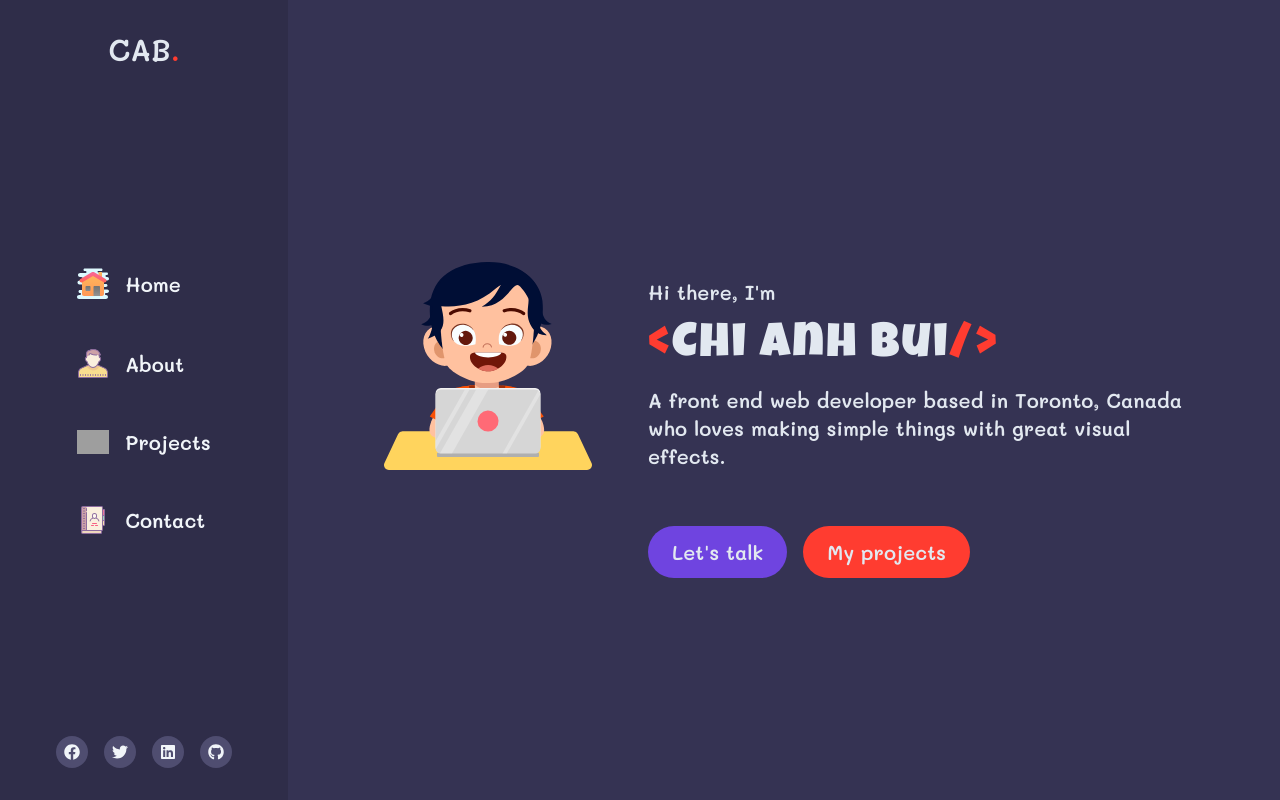
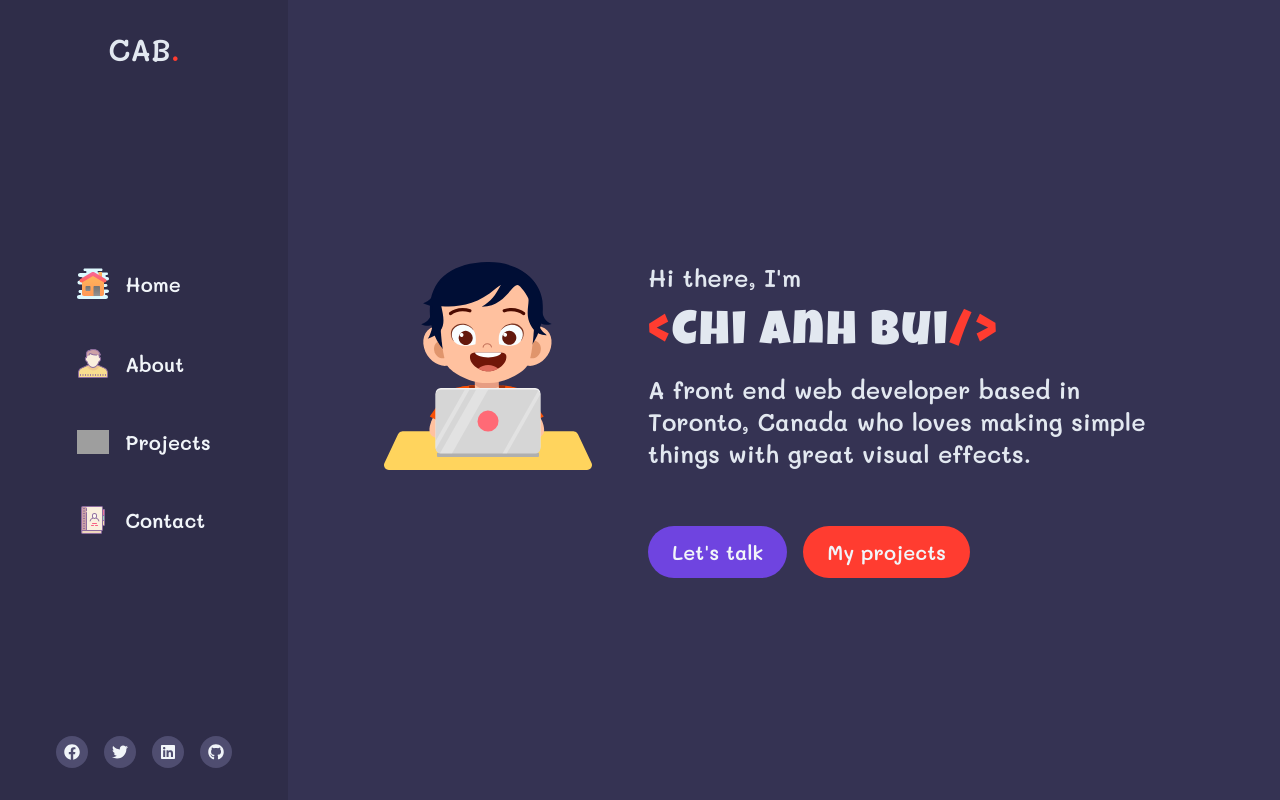
Before and after one commit to chrisvn188/my-portfolio-v2, a React (Create React App) app: page / in a window 1280 px wide. Shown: the top 800 px of the page. Built offline with nearby package versions, Linux system fonts and the light colour scheme; grey boxes are pictures that could not be loaded; the HTML template or start-up script is replaced by a standard one.

Commit message:
Reuse Link component

```diff
--- a/package.json
+++ b/package.json
@@ -10,6 +10,7 @@
     "react": "^18.0.0",
     "react-dom": "^18.0.0",
     "react-icons": "^4.3.1",
+    "react-router-dom": "^6.3.0",
     "react-scripts": "5.0.0",
     "web-vitals": "^2.1.4"
   },
--- a/src/App.js
+++ b/src/App.js
@@ -1,7 +1,7 @@
 import React, { useState } from 'react';
 import Home from './pages/home/Home';
 import About from './pages/about/About';
-import Projects from './pages/projects/Projects.js';
+import Projects from './pages/projects/Projects';
 import Contact from './pages/contact/Contact';
 import Header from './components/header/Header';
 import Footer from './components/footer/Footer';
@@ -15,12 +15,12 @@ const App = () => {
   function handleShowNav(e) {
     if (e.currentTarget.nodeName.toLowerCase() === 'a') {
       e.preventDefault();
-      setIsMobileNavShown(prevState => !prevState);
       window.scrollTo({
         left: 0,
         top: document.getElementById(e.currentTarget.dataset.tab).offsetTop,
         behavior: 'smooth',
       });
+      setIsMobileNavShown(prevState => !prevState);
     } else {
       setIsMobileNavShown(prevState => !prevState);
     }
--- a/src/components/shared/form/Form.js
+++ b/src/components/shared/form/Form.js
@@ -0,0 +1,46 @@
+import React from 'react';
+import FormInput from './formInput/FormInput';
+import TextArea from './textArea/TextArea';
+import Button from '../button/Button';
+
+const Form = ({ handleChange, handleSubmit, formValues, formErrors }) => {
+  return (
+    <form
+      className='max-w-[40rem] gap-6 mt-20 space-y-6 mx-auto'
+      onSubmit={handleSubmit}>
+      <FormInput
+        name='name'
+        onChange={handleChange}
+        placeholder='Your name'
+        value={formValues.name}
+        errorMessage={formErrors.name}
+      />
+      <FormInput
+        name='email'
+        onChange={handleChange}
+        placeholder='Email Address'
+        value={formValues.email}
+        errorMessage={formErrors.email}
+      />
+      <FormInput
+        name='subject'
+        onChange={handleChange}
+        placeholder='Subject'
+        value={formValues.subject}
+        errorMessage={formErrors.subject}
+      />
+      <TextArea
+        name='message'
+        onChange={handleChange}
+        placeholder='Message'
+        value={formValues.message}
+        cols='30'
+        rows='8'
+        errorMessage={formErrors.message}
+      />
+      <Button type='submit'>Send</Button>
+    </form>
+  );
+};
+
+export default Form;
--- a/src/pages/about/About.js
+++ b/src/pages/about/About.js
@@ -41,7 +41,6 @@ const About = () => {
     <section id='about' className={styles.section('bg-brand-violet')}>
       <div className='space-y-20'>
         <h2 className={styles.headingTwo}>About me</h2>
-
         <div className='md:grid md:grid-cols-3 md:gap-y-20 md:gap-x-10'>
           <p className={`${styles.paragraph} col-span-2`}>
             Hi, Nice to meet you! I'm Chi or you can call me Chris. I graduated
@@ -51,11 +50,13 @@ const About = () => {
             Currently, I'm looking for any oppotunities to work as a
             professional web developer.
           </p>
+
           <img
             src={bigImg}
             alt="I'm playing sport"
             className='max-w-[14rem] col-span-1 row-span-2 self-center justify-self-center hidden md:block'
           />
+
           <div className='col-span-2'>
             <h3 className='text-2xl lg:text-3xl text-brand-yellow mt-20 md:mt-0'>
               What I do when I don't code
--- a/src/pages/contact/Contact.js
+++ b/src/pages/contact/Contact.js
@@ -1,9 +1,7 @@
 import React, { useEffect, useState } from 'react';
-import Button from '../../components/shared/button/Button';
 import emailjs from '@emailjs/browser';
+import Form from '../../components/shared/form/Form';
 import { validate } from '../../utils/validateForm';
-import FormInput from '../../components/shared/form/formInput/FormInput';
-import TextArea from '../../components/shared/form/textArea/TextArea';
 import { styles } from '../../styles/styles';
 
 const initialValues = { name: '', email: '', subject: '', message: '' };
@@ -41,7 +39,7 @@ const Contact = () => {
     setIsSubmit(true);
   }
 
-  function handleInputChange(e) {
+  function handleChange(e) {
     setFormValues(prevFormValues => ({
       ...prevFormValues,
       [e.target.name]: e.target.value,
@@ -52,42 +50,12 @@ const Contact = () => {
     <section id='contact' className={styles.section('bg-brand-violet')}>
       <div className='space-y-20'>
         <h2 className={styles.headingTwo}>Get in touch</h2>
-
-        <form
-          className='max-w-[40rem] gap-6 mt-20 space-y-6 mx-auto'
-          onSubmit={handleSubmit}>
-          <FormInput
-            name='name'
-            onChange={handleInputChange}
-            placeholder='Your name'
-            value={formValues.name}
-            errorMessage={formErrors.name}
-          />
-          <FormInput
-            name='email'
-            onChange={handleInputChange}
-            placeholder='Email Address'
-            value={formValues.email}
-            errorMessage={formErrors.email}
-          />
-          <FormInput
-            name='subject'
-            onChange={handleInputChange}
-            placeholder='Subject'
-            value={formValues.subject}
-            errorMessage={formErrors.subject}
-          />
-          <TextArea
-            name='message'
-            onChange={handleInputChange}
-            placeholder='Message'
-            value={formValues.message}
-            cols='30'
-            rows='8'
-            errorMessage={formErrors.message}
-          />
-          <Button type='submit'>Send</Button>
-        </form>
+        <Form
+          handleChange={handleChange}
+          handleSubmit={handleSubmit}
+          formErrors={formErrors}
+          formValues={formValues}
+        />
       </div>
     </section>
   );
--- a/src/pages/home/Home.js
+++ b/src/pages/home/Home.js
@@ -2,6 +2,7 @@ import React from 'react';
 import FeaturedText from '../../components/shared/featuredText/FeaturedText';
 import HeroImage from '../../assets/images/using-computer.svg';
 import { styles } from '../../styles/styles';
+import Link from '../../components/shared/link/Link';
 
 const Home = () => {
   return (
@@ -10,7 +11,7 @@ const Home = () => {
       className={`${styles.section()} lg:grid place-items-center`}>
       <div className='lg:grid lg:auto-cols-auto lg:gap-14 lg:place-items-end sm:max-w-lg mx-auto md:max-w-xl lg:max-w-[50rem] max-w-md '>
         <div className='lg:col-span-1 lg:col-start-2 row-start-1 lg:text-left text-center space-y-3 lg:space-y-4'>
-          <p className='text-md sm:text-lg lg:text-xl'>Hi there, I'm</p>
+          <p className={styles.paragraph}>Hi there, I'm</p>
           <h1 className='text-4xl sm:text-5xl tracking-wider lg:text-5xl'>
             <FeaturedText>&lt;</FeaturedText>
             Chi Anh Bui
@@ -25,16 +26,12 @@ const Home = () => {
           <img src={HeroImage} alt="Chris's portrait" />
         </div>
         <div className='flex gap-4 justify-center mt-10 items-center lg:mt-0 lg:col-start-2 justify-self-start'>
-          <a
-            className='bg-brand-violet px-5 py-2 md:px-6 md:py-3 rounded-full hover:-translate-y-1 transition-all inline-block text-md sm:text-lg lg:text-xl'
-            href='#contact'>
+          <Link color='violet' href='#contact'>
             Let's talk
-          </a>
-          <a
-            className='bg-brand-red px-4 py-2 md:px-6 md:py-3 rounded-full hover:-translate-y-1 transition-all inline-block text-md sm:text-lg lg:text-xl'
-            href='#projects'>
+          </Link>
+          <Link color='red' href='#projects'>
             My projects
-          </a>
+          </Link>
         </div>
       </div>
     </section>
--- a/src/styles/styles.js
+++ b/src/styles/styles.js
@@ -6,7 +6,7 @@ export const styles = {
   headingTwo: 'text-2xl md:text-3xl lg:text-4xl uppercase tracking-widest',
   headingThree:
     'text-xl lg:text-2xl capitalize text-brand-yellow tracking-widest',
-  paragraph: 'text-lg lg:text-xl max-w-[60ch]',
+  paragraph: 'text-xl lg:text-2xl max-w-[60ch]',
   section(backgroundColor = '') {
     return `py-20 lg:min-h-screen px-6 sm:px-8 md:px-10 lg:px-14 ${backgroundColor}`;
   },
```
Also changed, not shown: 1 other file (tests, documents, lock files or other folders).
